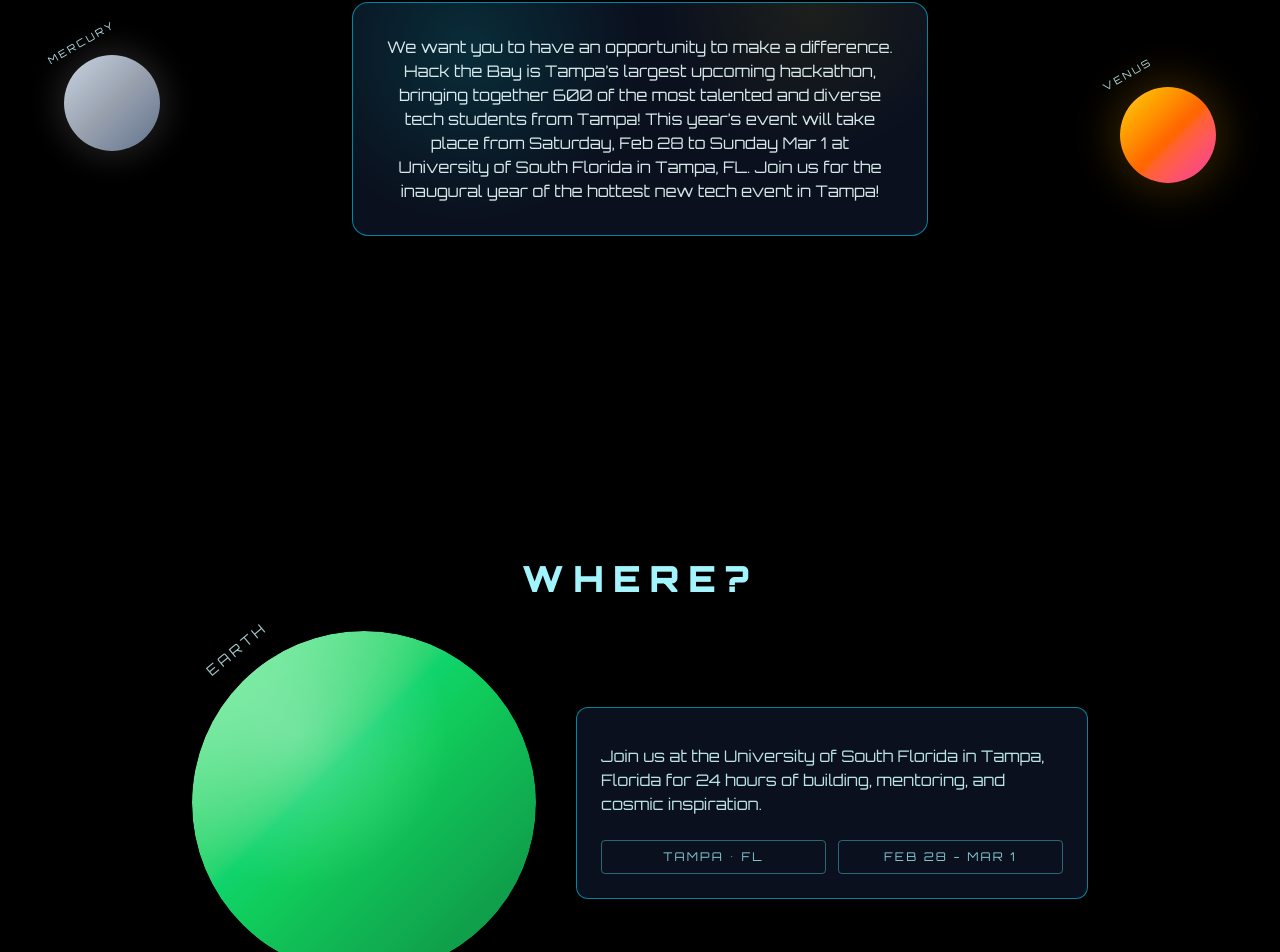
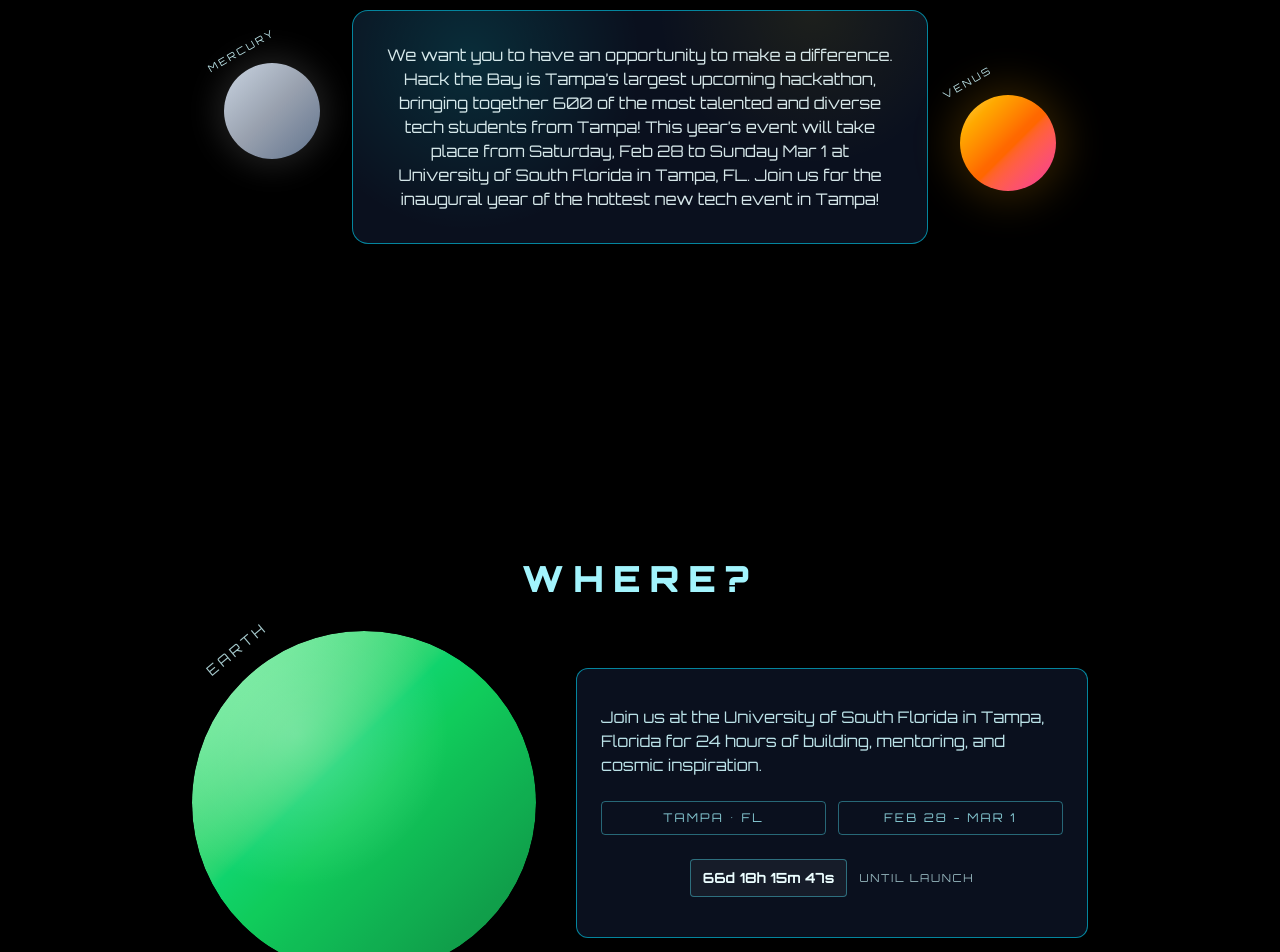
Before and after one commit to carmapilo/hackthebay, a Next.js app: page / in a window 1280 px wide. Shown: the part 993-1945 px from the top of the page. Built offline with nearby package versions, Linux system fonts and the light colour scheme.

Commit message:
mobile icon and countdown

```diff
--- a/components/header.tsx
+++ b/components/header.tsx
@@ -97,7 +97,7 @@
           onClick={() => setOpen(false)}
           aria-label="Close menu"
         >
-          ✕
+          <img src="/icons/x.svg" alt="Close" className="h-5 w-5" />
         </button>
         <div className="mt-6 flex flex-col gap-4 text-sm font-semibold uppercase tracking-[0.18em]">
           {links.map((link) => (
--- a/components/sections/about-section.tsx
+++ b/components/sections/about-section.tsx
@@ -8,14 +8,14 @@
   return (
     <section
       id="about"
-      className="relative flex min-h-[70vh] w-full items-center justify-center overflow-visible px-6 pb-4"
+      className="relative flex min-h-[70vh] w-full items-center justify-center overflow-visible px-6 p-4"
     >
       <div className="relative flex w-full max-w-6xl flex-col items-center justify-center gap-10 text-center">
         <p className="text-4xl font-black uppercase tracking-[0.25em] text-cyan-200">
           {about.title}
         </p>
 
-        <div className="relative flex w-full flex-col items-center justify-center gap-8 md:flex-row md:items-center md:justify-between">
+        <div className="relative flex w-full flex-col items-center justify-center gap-8 md:flex-row md:items-center">
           {/* Mercury - top */}
           <div className="relative flex flex-col items-center gap-2 md:-translate-y-4">
             <div className="relative h-24 w-24 shrink-0 rounded-full bg-linear-to-br from-slate-300 via-gray-400 to-slate-500 shadow-[0_0_30px_8px_rgba(200,200,200,0.15)]">
--- a/components/sections/earth-section.tsx
+++ b/components/sections/earth-section.tsx
@@ -1,12 +1,33 @@
 "use client";
 
 import { motion } from "framer-motion";
-import { useState } from "react";
+import { useEffect, useMemo, useState } from "react";
 import { siteContent } from "@/content/siteContent";
 
 export function EarthSection() {
-  const { body } = siteContent.earth;
+  const { body, heading } = siteContent.earth;
   const [isHovered, setIsHovered] = useState(false);
+  const targetDate = useMemo(
+    () => new Date("2026-02-28T09:00:00-05:00"), // update to your event start
+    []
+  );
+
+  const computeTimeLeft = () => {
+    const diff = targetDate.getTime() - Date.now();
+    if (diff <= 0) return { days: 0, hours: 0, minutes: 0, seconds: 0 };
+    const days = Math.floor(diff / (1000 * 60 * 60 * 24));
+    const hours = Math.floor((diff / (1000 * 60 * 60)) % 24);
+    const minutes = Math.floor((diff / (1000 * 60)) % 60);
+    const seconds = Math.floor((diff / 1000) % 60);
+    return { days, hours, minutes, seconds };
+  };
+
+  const [timeLeft, setTimeLeft] = useState(computeTimeLeft());
+
+  useEffect(() => {
+    const id = setInterval(() => setTimeLeft(computeTimeLeft()), 1000);
+    return () => clearInterval(id);
+  }, [computeTimeLeft]);
 
   return (
     <section
@@ -15,7 +36,7 @@
     >
       <div className="relative flex w-full max-w-6xl flex-col items-center justify-center gap-8 text-center md:text-left">
         <p className="relative z-20 w-full text-center text-4xl font-black uppercase tracking-[0.25em] text-cyan-200">
-          {siteContent.earth.heading}
+          {heading}
         </p>
 
         <div className="relative flex w-full flex-col items-center justify-center gap-6 md:gap-10 md:flex-row md:items-center">
@@ -49,6 +70,7 @@
 
           <div className="relative z-10 w-full max-w-lg -mt-6 rounded-xl border border-cyan-400/60 bg-slate-900/70 p-6 text-white backdrop-blur md:static md:mt-0 md:translate-y-0">
             <p className="mt-3 text-base text-cyan-100/90">{body}</p>
+
             <div className="mt-6 grid grid-cols-2 gap-3 text-xs uppercase tracking-[0.18em] text-cyan-200/80">
               <span className="rounded border border-cyan-300/40 px-3 py-2 text-center">
                 Tampa • FL
@@ -57,6 +79,19 @@
                 Feb 28 - Mar 1
               </span>
             </div>
+
+            <div className="mb-4 flex flex-wrap items-center gap-3 pt-6 items-center justify-center">
+              {/* <span className="rounded border border-cyan-300/50 bg-white/5 px-3 py-2 text-xs font-semibold uppercase tracking-[0.18em] text-cyan-100">
+                Countdown
+              </span> */}
+              <div className="flex items-center gap-2 rounded border border-cyan-300/40 bg-white/5 px-3 py-2 text-sm font-bold text-cyan-50">
+                {timeLeft.days}d {timeLeft.hours}h {timeLeft.minutes}m{" "}
+                {timeLeft.seconds}s
+              </div>
+              <span className="text-[11px] uppercase tracking-[0.15em] text-cyan-100/70">
+                Until launch
+              </span>
+            </div>
           </div>
         </div>
       </div>
```
Also changed, not shown: public/icons/x.svg (added).
